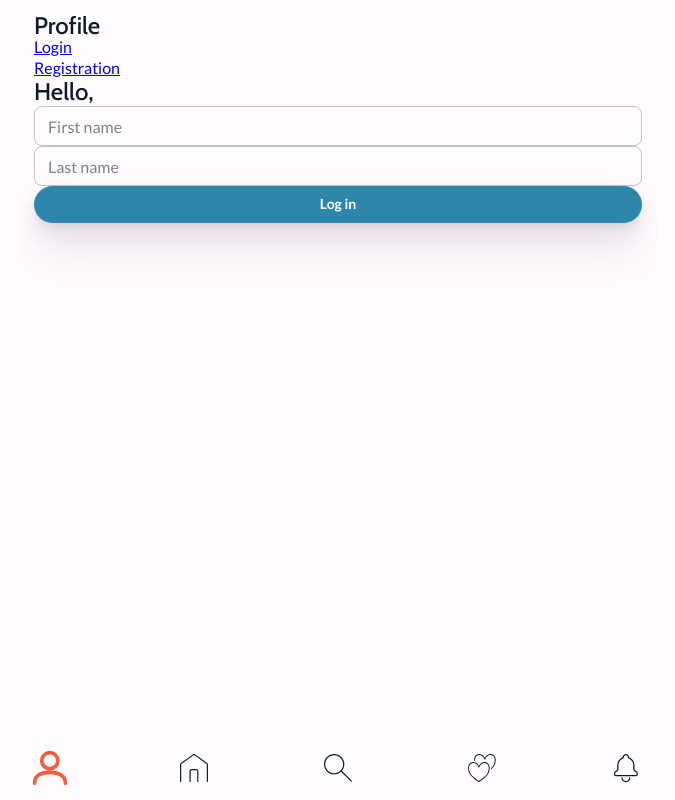
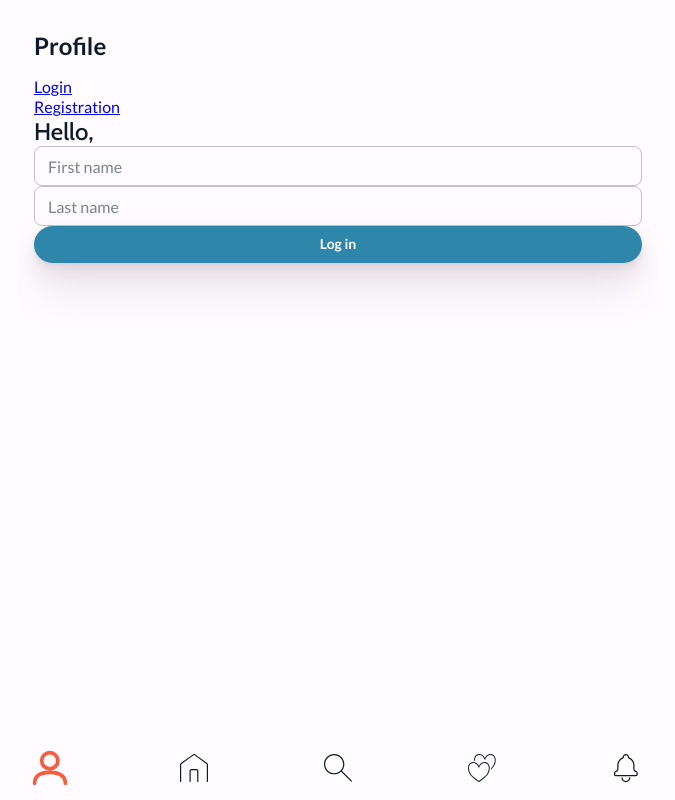
Before and after one commit to IfuryI/pwa-react-typescript, a React (Create React App) app: page /pwa-react-typescript/profile in a window 1280 px wide. Shown: the whole page, without its empty margins (302-977 px from the left). Built offline with nearby package versions, Linux system fonts and the light colour scheme.

Commit message:
Removed utility class for header

```diff
--- a/src/styles/utility.module.scss
+++ b/src/styles/utility.module.scss
@@ -1,10 +1,3 @@
-.headerTemp {
-    margin: 0;
-    font-family: Cabin;
-    font-weight: 500;
-    font-size: 1.5rem;
-}
-
 .debug {
     border: 2px solid red;
 }
```
